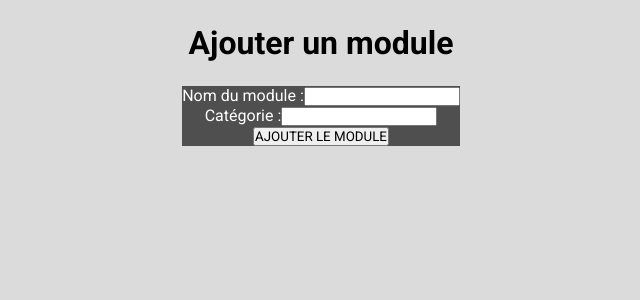
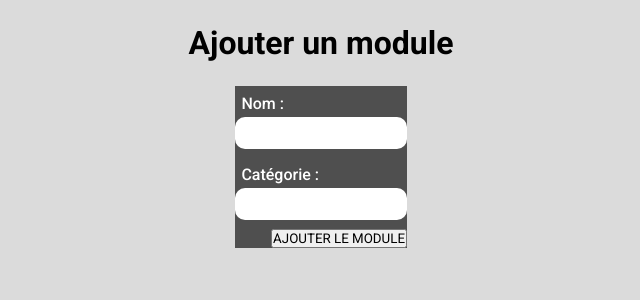
Before and after one commit to David-SDA/SymfonySession, a Symfony app: template templates/module/add.html.twig in a window 1280 px wide. Shown: the part 64-364 px from the top of the page, without its empty margins (319-959 px from the left). Run offline with Twig, Linux system fonts and the light colour scheme; the template is opened without the code that fills it, so the values that code supplies are empty; form fields are guessed from the names that the template uses; some libraries are stand-ins or nearby versions.

Commit message:
Ajout du style du formulaire pour les modules

```diff
--- a/src/Form/ModuleType.php
+++ b/src/Form/ModuleType.php
@@ -21,7 +21,11 @@ class ModuleType extends AbstractType
                 'class' => Categorie::class,
                 'choice_label' => 'libelle'
             ]) // On pourra rajouter une classe si besoin
-            ->add('submit', SubmitType::class)
+            ->add('submit', SubmitType::class, [
+                'attr' => [
+                    'class' => 'boutonSubmit grand'
+                ]
+            ])
         ;
     }
 
--- a/templates/module/add.html.twig
+++ b/templates/module/add.html.twig
@@ -18,14 +18,24 @@
             <h1>Ajouter un module</h1>
         {% endif %}
 
-        {{ form_start(formAddModule) }}
-            {{ form_row(formAddModule.libelle, {'label' : 'Nom du module :'}) }}
-            {{ form_row(formAddModule.categorie, {'label' : 'Catégorie :' }) }}
+        {{ form_start(formAddModule, { 'attr' : { 'class' : 'ajoutModification' } }) }}
+            <div class="ligneFormulaire">
+                {{ form_label(formAddModule.libelle, 'Nom :') }}
+                {{ form_widget(formAddModule.libelle) }}
+            </div>
+            <div class="ligneFormulaire">
+                {{ form_label(formAddModule.categorie, 'Catégorie :') }}
+                {{ form_widget(formAddModule.categorie) }}
+            </div>
             {# Si edit existe, c'est que l'on veut éditer et on adapte le texte dans le bouton de submit #}
             {% if edit %}
-                {{ form_row(formAddModule.submit, {'label' : 'MODIFIER LE MODULE'}) }}
+                <div class="ligneSubmit">
+                    {{ form_row(formAddModule.submit, {'label' : 'MODIFIER LE MODULE'}) }}
+                </div>
             {% else %}
-                {{ form_row(formAddModule.submit, {'label' : 'AJOUTER LE MODULE '}) }}
+                <div class="ligneSubmit">
+                    {{ form_row(formAddModule.submit, {'label' : 'AJOUTER LE MODULE '}) }}
+                </div>
             {% endif %}
         {{ form_end(formAddModule) }}
     </div>
```
